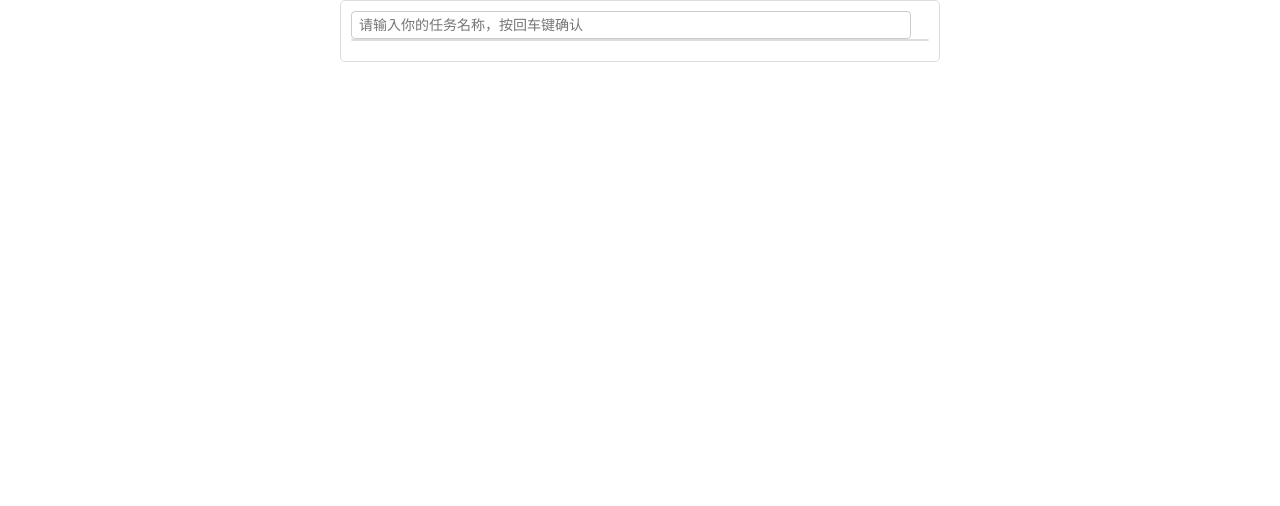
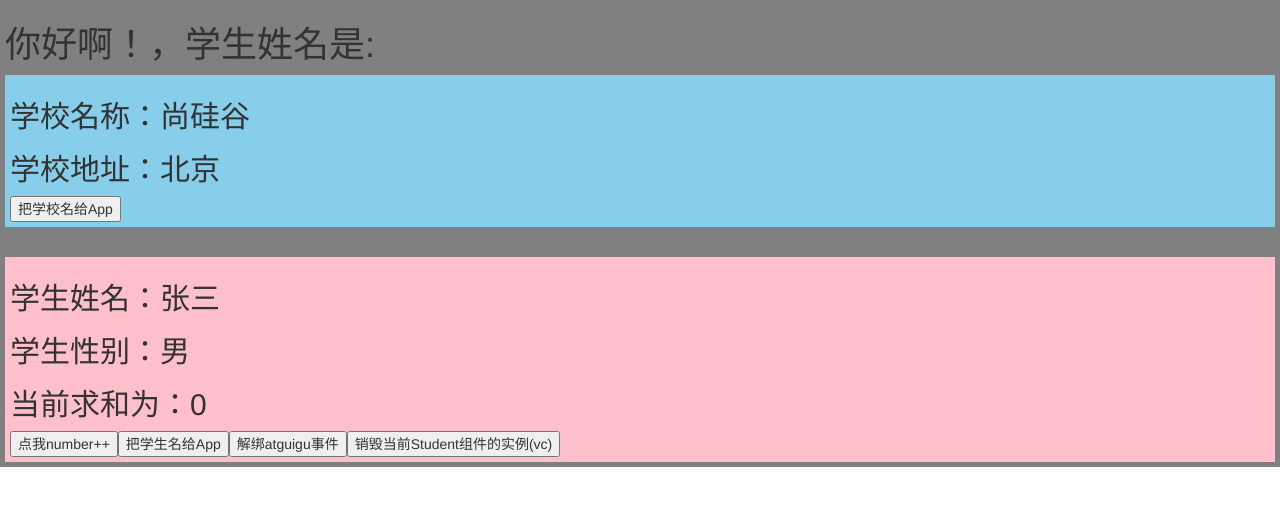
Before and after one commit to Carefree-happy/vue-project, a Vue app: page / in a window 1280 px wide. Shown: the top 506 px of the page. Built offline with nearby package versions, Linux system fonts and the light colour scheme.

Commit message:
feat: 组件自定义事件

```diff
--- a/src/App.vue
+++ b/src/App.vue
@@ -1,105 +1,68 @@
 <template>
-	<div id="root">
-		<div class="todo-container">
-			<div class="todo-wrap">
-				<MyHeader :addTodo="addTodo"/>
-				<MyList :todos="todos" :checkTodo="checkTodo" :delTodo="delTodo"/>
-				<MyFooter :todos="todos" :clearAllTodo="clearAllTodo" :checkAllTodo="checkAllTodo"/>
-			</div>
-		</div>
+	<div class="app">
+		<h1>{{msg}}，学生姓名是:{{studentName}}</h1>
+
+		<!-- 通过父组件给子组件传递函数类型的props实现：子给父传递数据 -->
+		<School :getSchoolName="getSchoolName"/>
+
+		<!-- 通过父组件给子组件绑定一个自定义事件实现：子给父传递数据（第一种写法，使用@或v-on） -->
+		<!-- <Student @atguigu="getStudentName" @demo="m1"/> -->
+
+		<!-- 通过父组件给子组件绑定一个自定义事件实现：子给父传递数据（第二种写法，使用ref） -->
+		<Student ref="student" @click.native="show"/>
 	</div>
 </template>
 
 <script>
-	import MyHeader from './components/MyHeader'
-	import MyList from './components/MyList'
-	import MyFooter from './components/MyFooter.vue'
+	import Student from './components/Student'
+	import School from './components/School'
 
 	export default {
 		name:'App',
-		components:{MyHeader,MyList,MyFooter},
+		components:{School,Student},
 		data() {
 			return {
-				//由于todos是MyHeader组件和MyFooter组件都在使用，所以放在App中（状态提升）
-				todos:JSON.parse(localStorage.getItem('todos')) || []
-			}
-		},
-		watch: {
-			todos:{
-				deep:true,
-				handler(value){
-					localStorage.setItem('todos',JSON.stringify(value))
-				}
+				msg:'你好啊！',
+				studentName:''
 			}
 		},
 		methods: {
-			// 添加一个todo
-			addTodo(x) {
-				this.todos.unshift(x);
+			getSchoolName(name){
+				console.log('App收到了学校名：',name)
 			},
-			checkTodo(id) {
-				this.todos.forEach((todo) => {
-					if (todo.id === id) todo.done = !todo.done
-				})
+			getStudentName(name,...params){
+				console.log('App收到了学生名：',name,params)
+				this.studentName = name
 			},
-			// 删除一个todo
-			delTodo(x) {
-				this.todos = this.todos.filter((e) => {
-					return e.id !== x
-				})
+			m1(){
+				console.log('demo事件被触发了！')
 			},
-			// 清除所有已经完成的todo
-			clearAllTodo() {
-				this.todos = this.todos.filter((todo)=>{
-					return !todo.done
-				})
-			},
-			// 全选or取消全选
-			checkAllTodo(done){
-				this.todos.forEach((todo)=>{
-					todo.done = done
-				})
-			},
-		}
+			show(){
+				alert(123)
+			}
+		},
+		mounted() {
+			/**
+			 * 子组件修改父组件的值
+			 * 1、methods中定义好更改的方法，this.getStudentName调用
+			 * 2、methods中定义好更改的方法，箭头调用，没有this会去取外层方法的this
+			 * 3、如果直接是Function，则不能修改，组件调用会将自己的this赋给Function
+			 */
+			// this.$refs.student.$on('atguigu',this.getStudentName) //绑定自定义事件
+
+			this.$refs.student.$on('atguigu',(name,...params) => {
+				console.log('App收到了学生名：',name,params)
+				this.studentName = name
+			})
+
+			// this.$refs.student.$once('atguigu',this.getStudentName) //绑定自定义事件（一次性）
+		},
 	}
 </script>
 
-<style>
-	/*base*/
-	body {
-		background: #fff;
-	}
-	.btn {
-		display: inline-block;
-		padding: 4px 12px;
-		margin-bottom: 0;
-		font-size: 14px;
-		line-height: 20px;
-		text-align: center;
-		vertical-align: middle;
-		cursor: pointer;
-		box-shadow: inset 0 1px 0 rgba(255, 255, 255, 0.2), 0 1px 2px rgba(0, 0, 0, 0.05);
-		border-radius: 4px;
-	}
-	.btn-danger {
-		color: #fff;
-		background-color: #da4f49;
-		border: 1px solid #bd362f;
-	}
-	.btn-danger:hover {
-		color: #fff;
-		background-color: #bd362f;
-	}
-	.btn:focus {
-		outline: none;
-	}
-	.todo-container {
-		width: 600px;
-		margin: 0 auto;
-	}
-	.todo-container .todo-wrap {
-		padding: 10px;
-		border: 1px solid #ddd;
-		border-radius: 5px;
+<style scoped>
+	.app{
+		background-color: gray;
+		padding: 5px;
 	}
 </style>
--- /dev/null
+++ b/src/components/School.vue
@@ -0,0 +1,32 @@
+<template>
+	<div class="school">
+		<h2>学校名称：{{name}}</h2>
+		<h2>学校地址：{{address}}</h2>
+		<button @click="sendSchoolName">把学校名给App</button>
+	</div>
+</template>
+
+<script>
+	export default {
+		name:'MySchool',
+		props:['getSchoolName'],
+		data() {
+			return {
+				name:'尚硅谷',
+				address:'北京',
+			}
+		},
+		methods: {
+			sendSchoolName(){
+				this.getSchoolName(this.name)
+			}
+		},
+	}
+</script>
+
+<style scoped>
+	.school{
+		background-color: skyblue;
+		padding: 5px;
+	}
+</style>
--- /dev/null
+++ b/src/components/Student.vue
@@ -0,0 +1,52 @@
+<template>
+	<div class="student">
+		<h2>学生姓名：{{name}}</h2>
+		<h2>学生性别：{{sex}}</h2>
+		<h2>当前求和为：{{number}}</h2>
+		<button @click="add">点我number++</button>
+		<button @click="sendStudentlName">把学生名给App</button>
+		<button @click="unbind">解绑atguigu事件</button>
+		<button @click="death">销毁当前Student组件的实例(vc)</button>
+	</div>
+</template>
+
+<script>
+	export default {
+		name:'MyStudent',
+		data() {
+			return {
+				name:'张三',
+				sex:'男',
+				number:0
+			}
+		},
+		methods: {
+			add(){
+				console.log('add回调被调用了')
+				this.number++
+			},
+			sendStudentlName(){
+				//触发Student组件实例身上的atguigu事件
+				this.$emit('atguigu',this.name,666,888,900)
+				// this.$emit('demo')
+				// this.$emit('click')
+			},
+			unbind(){
+				this.$off('atguigu') //解绑一个自定义事件
+				// this.$off(['atguigu','demo']) //解绑多个自定义事件
+				// this.$off() //解绑所有的自定义事件
+			},
+			death(){
+				this.$destroy() //销毁了当前Student组件的实例，销毁后所有Student实例的自定义事件全都不奏效。
+			}
+		},
+	}
+</script>
+
+<style scoped>
+	.student{
+		background-color: pink;
+		padding: 5px;
+		margin-top: 30px;
+	}
+</style>
```
